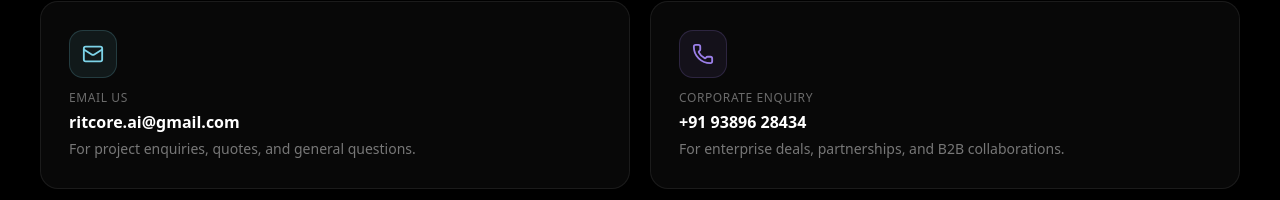
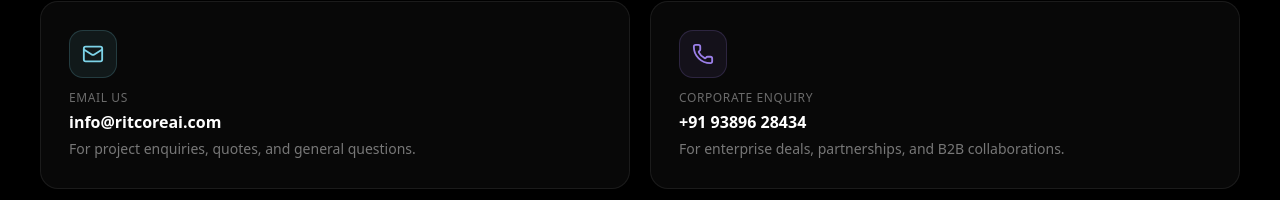
Before and after one commit to anshu-work724/ritcore-ai, a React (Vite) app: page /contact in a window 1280 px wide. Shown: the part 466-666 px from the top of the page. Built offline with nearby package versions, Linux system fonts and the light colour scheme.

Commit message:
modified company email for business contacts

```diff
--- a/src/components/Footer.tsx
+++ b/src/components/Footer.tsx
@@ -168,7 +168,7 @@
 
               {/* Email */}
               <a
-                href="mailto:ritcoreai@gmail.com"
+                href="mailto:info@ritcoreai.com"
                 aria-label="Email"
                 className="flex h-9 w-9 items-center justify-center rounded-lg border border-white/8 bg-white/5 text-white/50 transition-all duration-200 hover:border-cyan-500/40 hover:bg-cyan-500/40 hover:text-cyan-400"
               >
--- a/src/pages/ContactPage.tsx
+++ b/src/pages/ContactPage.tsx
@@ -19,9 +19,9 @@
   {
     icon: Mail,
     label: 'Email Us',
-    value: 'ritcore.ai@gmail.com',
+    value: 'info@ritcoreai.com',
     desc: 'For project enquiries, quotes, and general questions.',
-    href: 'mailto:ritcore.ai@gmail.com',
+    href: 'mailto:info@ritcoreai.com',
     color: '#7dd3e8',
     id: 'contact-card-email',
   },
```
